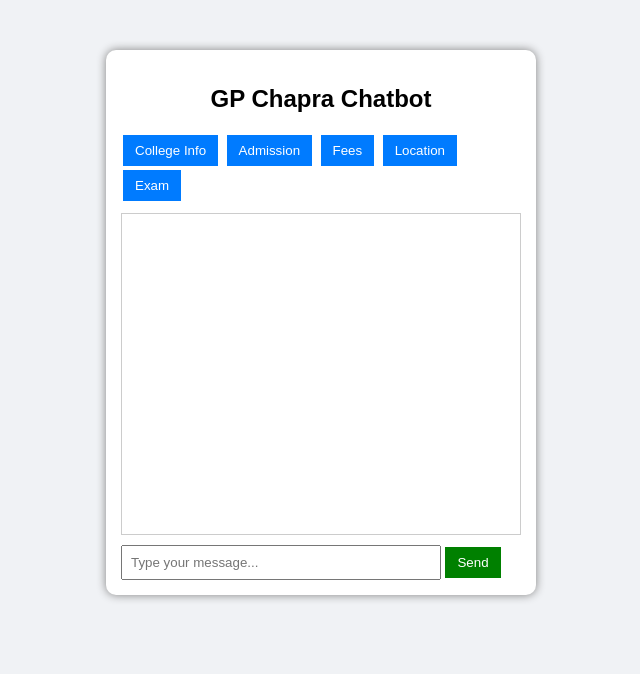
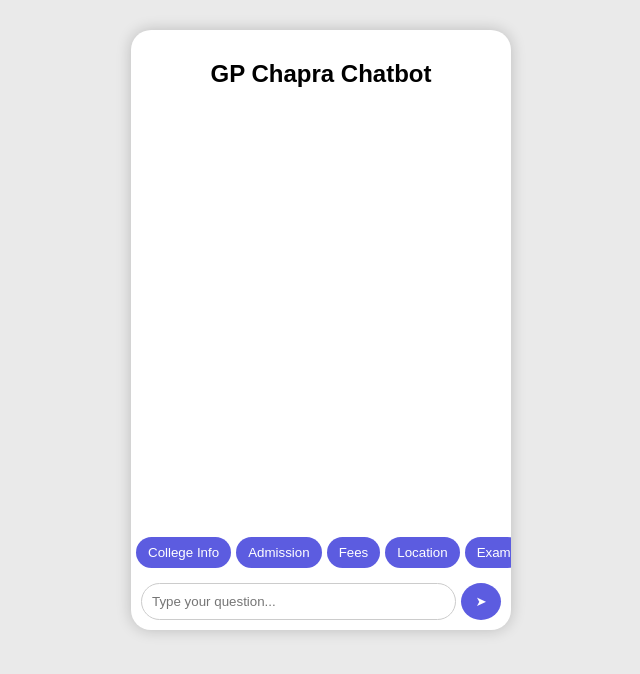
Before and after one commit to Rks5555/G-P-Chapra-chatbot, a Flask app: page / in a window 1280 px wide. Shown: the top 674 px of the page, without its empty margins (319-959 px from the left). Run offline with Flask 3, Linux system fonts and the light colour scheme.

Commit message:
Update index.html

```diff
--- a/templates/index.html
+++ b/templates/index.html
@@ -1,67 +1,92 @@
-
 <!DOCTYPE html>
 <html>
 <head>
     <title>GP Chapra Chatbot</title>
+
     <style>
         body {
+            background: #eaeaea;
             font-family: Arial;
-            background: #f0f2f5;
         }
 
         .chat-container {
-            width: 400px;
-            margin: 50px auto;
+            width: 380px;
+            margin: auto;
+            margin-top: 30px;
             background: white;
-            border-radius: 10px;
-            box-shadow: 0px 0px 10px gray;
-            padding: 15px;
+            border-radius: 20px;
+            box-shadow: 0 0 15px rgba(0,0,0,0.2);
+            display: flex;
+            flex-direction: column;
+            height: 600px;
         }
 
         h2 {
             text-align: center;
+            padding: 10px;
         }
 
         #chat-box {
-            height: 300px;
+            flex: 1;
+            padding: 10px;
             overflow-y: auto;
-            border: 1px solid #ccc;
-            padding: 10px;
-            margin-bottom: 10px;
         }
 
         .user {
-            text-align: right;
-            color: blue;
+            background: #a8d5ba;
+            padding: 10px;
+            border-radius: 15px;
             margin: 5px;
+            align-self: flex-end;
+            max-width: 70%;
         }
 
         .bot {
-            text-align: left;
-            color: green;
+            background: #eee;
+            padding: 10px;
+            border-radius: 15px;
             margin: 5px;
+            align-self: flex-start;
+            max-width: 70%;
+        }
+
+        .buttons {
+            display: flex;
+            overflow-x: auto;
+            padding: 5px;
+            gap: 5px;
+        }
+
+        .buttons button {
+            background: #5c5ce0;
+            color: white;
+            border: none;
+            border-radius: 20px;
+            padding: 8px 12px;
+            cursor: pointer;
+            white-space: nowrap;
+        }
+
+        .input-area {
+            display: flex;
+            padding: 10px;
         }
 
         input {
-            width: 75%;
-            padding: 8px;
+            flex: 1;
+            padding: 10px;
+            border-radius: 20px;
+            border: 1px solid #ccc;
         }
 
-        button {
-            padding: 8px 12px;
-            background: green;
+        .send-btn {
+            background: #5c5ce0;
             color: white;
             border: none;
+            border-radius: 50%;
+            width: 40px;
+            margin-left: 5px;
             cursor: pointer;
-        }
-
-        .buttons {
-            margin-bottom: 10px;
-        }
-
-        .buttons button {
-            margin: 2px;
-            background: #007bff;
         }
     </style>
 </head>
@@ -69,34 +94,45 @@
 <body>
 
 <div class="chat-container">
+
     <h2>GP Chapra Chatbot</h2>
 
+    <div id="chat-box"></div>
+
+    <!-- 🔽 BUTTONS BOTTOM -->
     <div class="buttons">
         <button onclick="quickMsg('college info')">College Info</button>
         <button onclick="quickMsg('admission process')">Admission</button>
         <button onclick="quickMsg('fees structure')">Fees</button>
         <button onclick="quickMsg('campus location')">Location</button>
         <button onclick="quickMsg('exam pattern')">Exam</button>
+        <button onclick="quickMsg('hostel facility')">Hostel</button>
     </div>
 
-    <div id="chat-box"></div>
+    <!-- 🔽 INPUT AREA -->
+    <div class="input-area">
+        <input type="text" id="msg" placeholder="Type your question...">
+        <button class="send-btn" onclick="sendMsg()">➤</button>
+    </div>
 
-    <input type="text" id="msg" placeholder="Type your message...">
-    <button onclick="sendMsg()">Send</button>
 </div>
 
 <script>
 function appendMessage(sender, text) {
     let chatBox = document.getElementById("chat-box");
+
     let msgDiv = document.createElement("div");
     msgDiv.className = sender;
     msgDiv.innerText = text;
+
     chatBox.appendChild(msgDiv);
     chatBox.scrollTop = chatBox.scrollHeight;
 }
 
 function sendMsg() {
     let message = document.getElementById("msg").value;
+
+    if (message.trim() === "") return;
 
     appendMessage("user", message);
 
```
